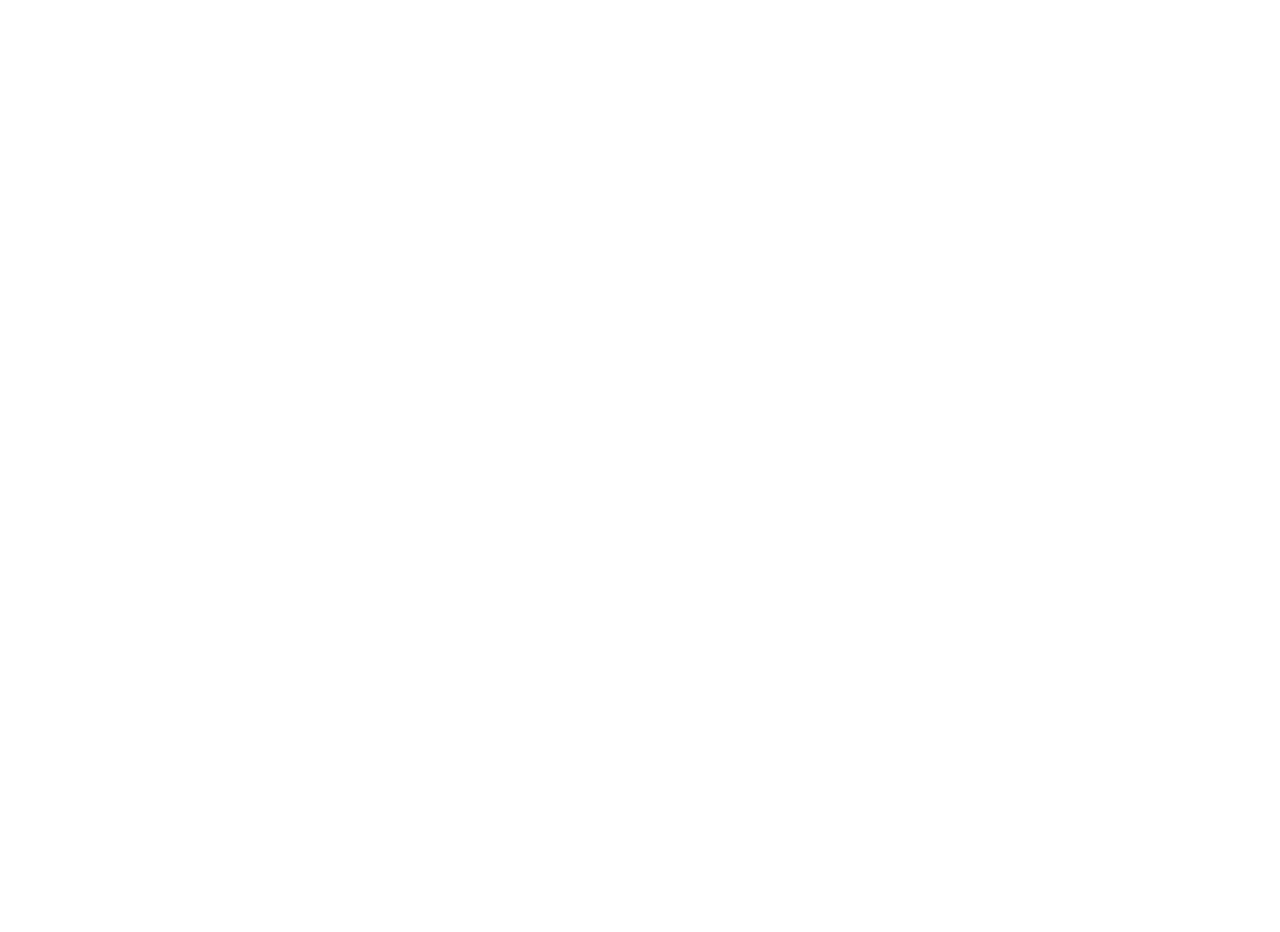
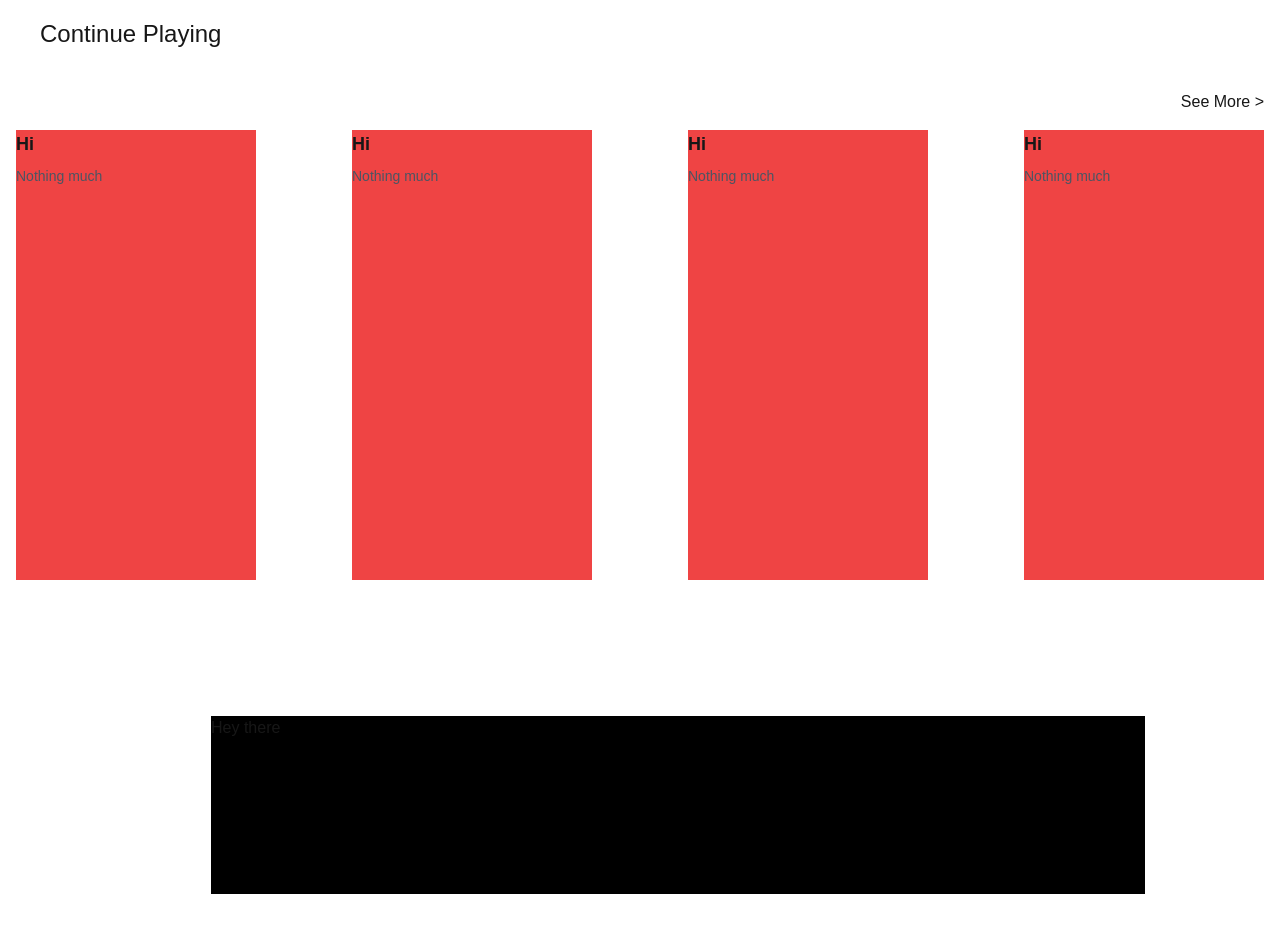
Before and after one commit to aasiflm10/cineview, a Next.js app: page / in a window 1280 px wide. Shown: the part 1440-2372 px from the top of the page. Before the commit the page ends 1482 px from the top, so only its background shows below. Built offline with nearby package versions, Linux system fonts and the light colour scheme.

Commit message:
updated footer

```diff
--- a/app/components/footer.tsx
+++ b/app/components/footer.tsx
@@ -1,5 +1,7 @@
 export function Footer(){
-    return <div className="bg-white h-16">
-        This is footer
+    return <div className="w-full h-80 pt-8 bg-white">
+        <div className="ml-[211px] mt-16  mr-[135px] h-[178px] bg-black">
+            Hey there
+        </div>
     </div>
 }
--- a/app/page.tsx
+++ b/app/page.tsx
@@ -20,6 +20,8 @@
         <CarouselSpacing />
       </div>
       <Movies></Movies>
+      <Movies></Movies>
+      <br/>
       <Footer/>
     </div>
   );
```
